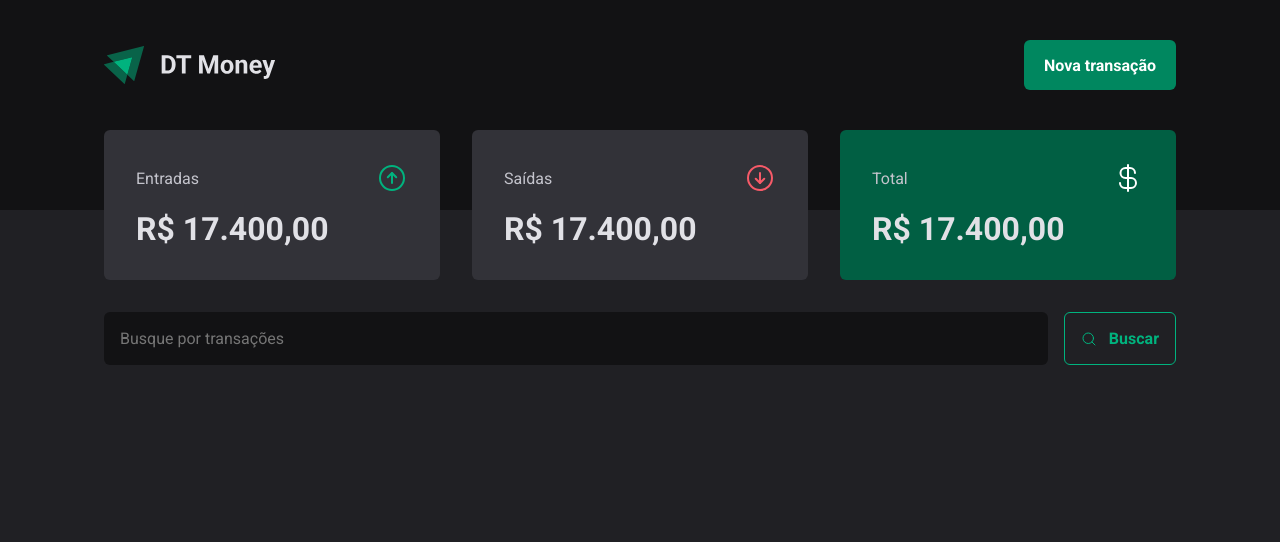
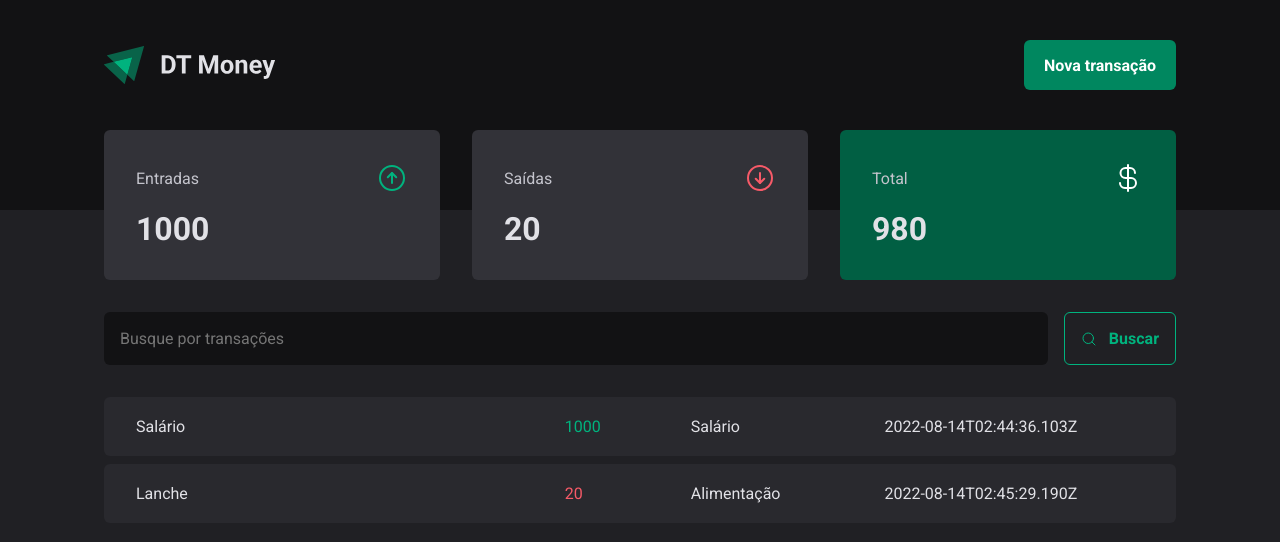
Before and after one commit to RafaelManfrim/03-dtmoney2.0, a React (Vite) app: page / in a window 1280 px wide. Shown: the top 542 px of the page. Built offline with nearby package versions, Linux system fonts and the light colour scheme; data requests are answered from the project's data file.

Commit message:
componente Summary exibindo dados da API

```diff
--- a/server.json
+++ b/server.json
@@ -1,3 +1,20 @@
 {
-  "transactions": []
+  "transactions": [
+    {
+      "id": 1,
+      "type": "income",
+      "description": "Salário",
+      "price": 1000,
+      "category": "Salário",
+      "createdAt": "2022-08-14T02:44:36.103Z"
+    },
+    {
+      "id": 2,
+      "type": "outcome",
+      "description": "Lanche",
+      "price": 20,
+      "category": "Alimentação",
+      "createdAt": "2022-08-14T02:45:29.190Z"
+    }
+  ]
 }
--- a/src/App.tsx
+++ b/src/App.tsx
@@ -1,4 +1,5 @@
 import { ThemeProvider } from 'styled-components'
+import { TransactionsProvider } from './contexts/TransactionsContext'
 
 import { Transactions } from './pages/Transactions'
 import { GlobalStyle } from './styles/global'
@@ -7,7 +8,9 @@ import { defaultTheme } from './styles/themes/default'
 export function App() {
   return (
     <ThemeProvider theme={defaultTheme}>
-      <Transactions />
+      <TransactionsProvider>
+        <Transactions />
+      </TransactionsProvider>
       <GlobalStyle />
     </ThemeProvider>
   )
--- a/src/components/Summary/index.tsx
+++ b/src/components/Summary/index.tsx
@@ -1,7 +1,27 @@
+import { useContext } from 'react'
 import { ArrowCircleDown, ArrowCircleUp, CurrencyDollar } from 'phosphor-react'
+
+import { TransactionsContext } from '../../contexts/TransactionsContext'
+
 import { SummaryCard, SummaryContainer } from './styles'
 
 export function Summary() {
+  const { transactions } = useContext(TransactionsContext)
+
+  const summary = transactions.reduce(
+    (acc, transaction) => {
+      if (transaction.type === 'income') {
+        acc.income += transaction.price
+        acc.total += transaction.price
+      } else {
+        acc.outcome += transaction.price
+        acc.total -= transaction.price
+      }
+      return acc
+    },
+    { income: 0, outcome: 0, total: 0 },
+  )
+
   return (
     <SummaryContainer>
       <SummaryCard>
@@ -10,7 +30,7 @@ export function Summary() {
           <ArrowCircleUp size={32} color="#00B37E" />
         </header>
 
-        <strong>R$ 17.400,00</strong>
+        <strong>{summary.income}</strong>
       </SummaryCard>
       <SummaryCard>
         <header>
@@ -18,7 +38,7 @@ export function Summary() {
           <ArrowCircleDown size={32} color="#F75A68" />
         </header>
 
-        <strong>R$ 17.400,00</strong>
+        <strong>{summary.outcome}</strong>
       </SummaryCard>
       <SummaryCard variant="green">
         <header>
@@ -26,7 +46,7 @@ export function Summary() {
           <CurrencyDollar size={32} color="#FFF" />
         </header>
 
-        <strong>R$ 17.400,00</strong>
+        <strong>{summary.total}</strong>
       </SummaryCard>
     </SummaryContainer>
   )
--- /dev/null
+++ b/src/contexts/TransactionsContext.tsx
@@ -0,0 +1,40 @@
+import { createContext, ReactNode, useEffect, useState } from 'react'
+
+interface Transaction {
+  id: number
+  description: string
+  price: number
+  category: string
+  type: 'income' | 'outcome'
+  createdAt: string
+}
+
+interface TransactionContextType {
+  transactions: Transaction[]
+}
+
+export const TransactionsContext = createContext({} as TransactionContextType)
+
+interface TransactionsProviderProps {
+  children: ReactNode
+}
+
+export function TransactionsProvider({ children }: TransactionsProviderProps) {
+  const [transactions, setTransactions] = useState<Transaction[]>([])
+
+  useEffect(() => {
+    async function loadTransactions() {
+      const response = await fetch('http://localhost:3333/transactions')
+      const data = await response.json()
+      setTransactions(data)
+    }
+
+    loadTransactions()
+  }, [])
+
+  return (
+    <TransactionsContext.Provider value={{ transactions }}>
+      {children}
+    </TransactionsContext.Provider>
+  )
+}
--- a/src/pages/Transactions/index.tsx
+++ b/src/pages/Transactions/index.tsx
@@ -1,7 +1,8 @@
-import { useEffect, useState } from 'react'
+import { useContext } from 'react'
 import { Header } from '../../components/Header'
 import { SearchForm } from '../../components/SearchForm'
 import { Summary } from '../../components/Summary'
+import { TransactionsContext } from '../../contexts/TransactionsContext'
 
 import {
   PriceHighlight,
@@ -10,27 +11,8 @@ import {
   TransactionsTable,
 } from './styles'
 
-interface Transaction {
-  id: number
-  description: string
-  price: number
-  category: string
-  type: 'income' | 'outcome'
-  createdAt: string
-}
-
 export function Transactions() {
-  const [transactions, setTransactions] = useState<Transaction[]>([])
-
-  useEffect(() => {
-    async function loadTransactions() {
-      const response = await fetch('https://localhost:3333/transactions')
-      const data = await response.json()
-      setTransactions(data)
-    }
-
-    loadTransactions()
-  }, [])
+  const { transactions } = useContext(TransactionsContext)
 
   return (
     <TransactionsContainer>
```
